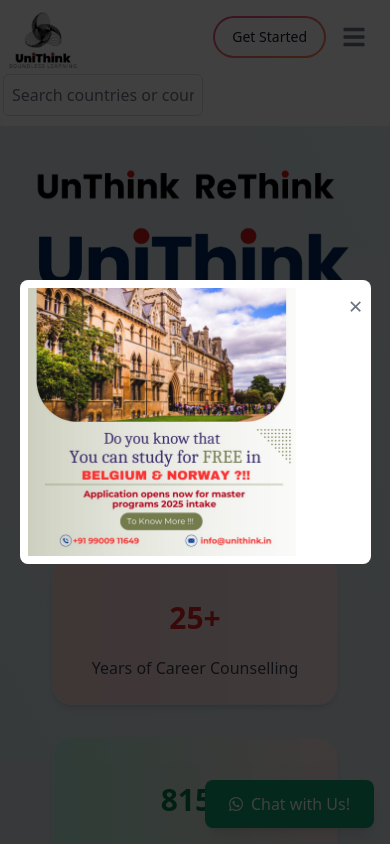
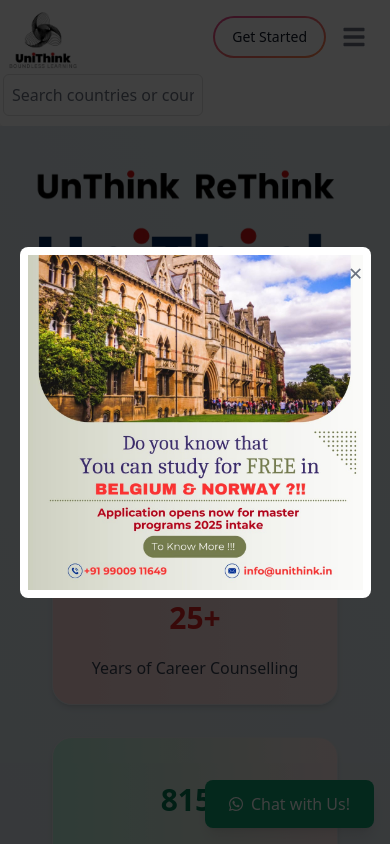
Before and after one commit to RohitChandraJoshi/Unithink.in, a React (Create React App) app in the folder Client/: page / in a window 390 px wide. Shown: the top 844 px of the page. Built offline with nearby package versions, Linux system fonts and the light colour scheme.

Commit message:
changes in ImageModel

```diff
--- a/Client/src/components/ImageModel.jsx
+++ b/Client/src/components/ImageModel.jsx
@@ -15,7 +15,7 @@
   return (
     isOpen && (
       <div className="fixed inset-0 bg-black bg-opacity-75 flex items-center justify-center z-50">
-        <div className="relative bg-white p-2 rounded-lg w-[90%] sm:w-[500px] h-auto max-h-screen overflow-auto">
+        <div className="relative bg-white p-2 rounded-lg w-[90%] sm:w-[500px] h-auto max-h-screen overflow-hidden">
           <button
             onClick={handleClose}
             className="absolute top-0 right-0 m-2 text-gray-500 hover:text-gray-700"
@@ -26,7 +26,7 @@
           <img
             src={imageSrc}
             alt="Modal"
-            className="w-[80%] sm:w-full max-w-full max-h-full cursor-pointer"
+            className="w-full h-full object-cover cursor-pointer"
             onClick={handleImageClick}
           />
         </div>
```
